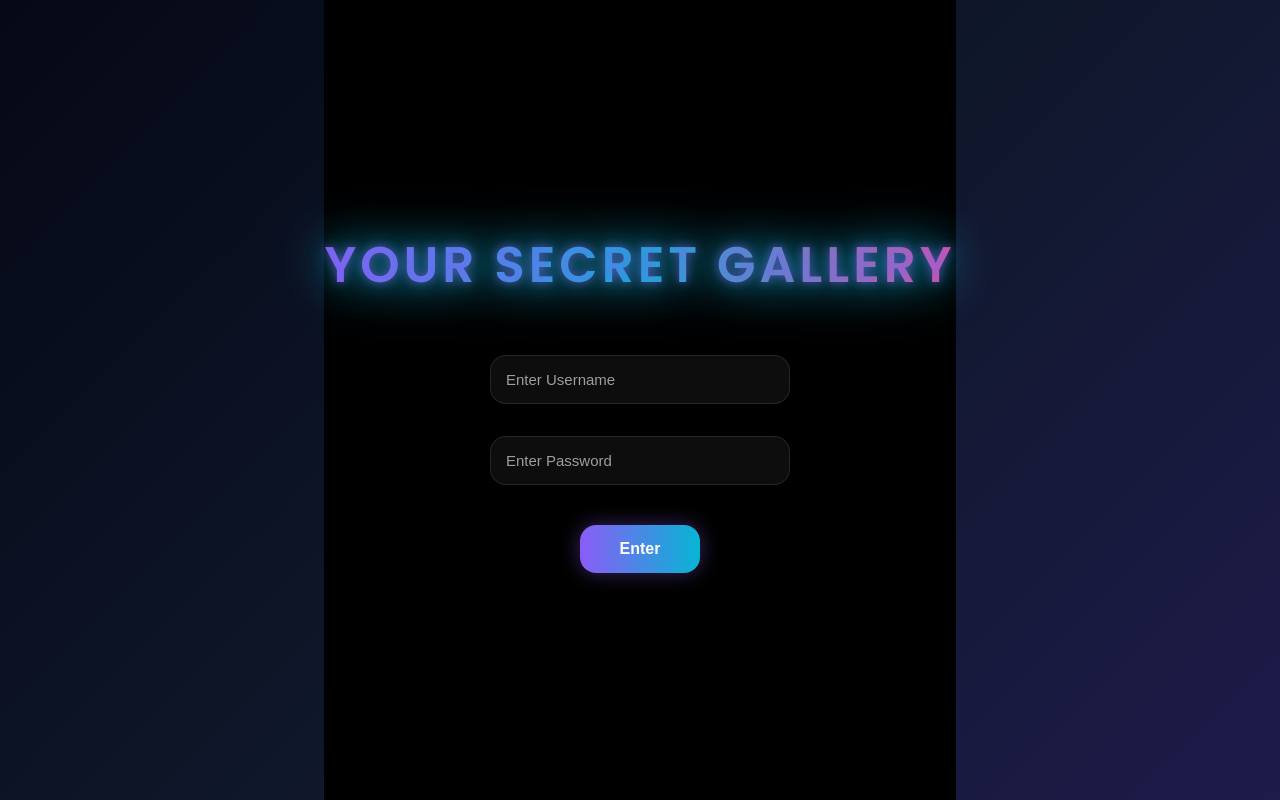
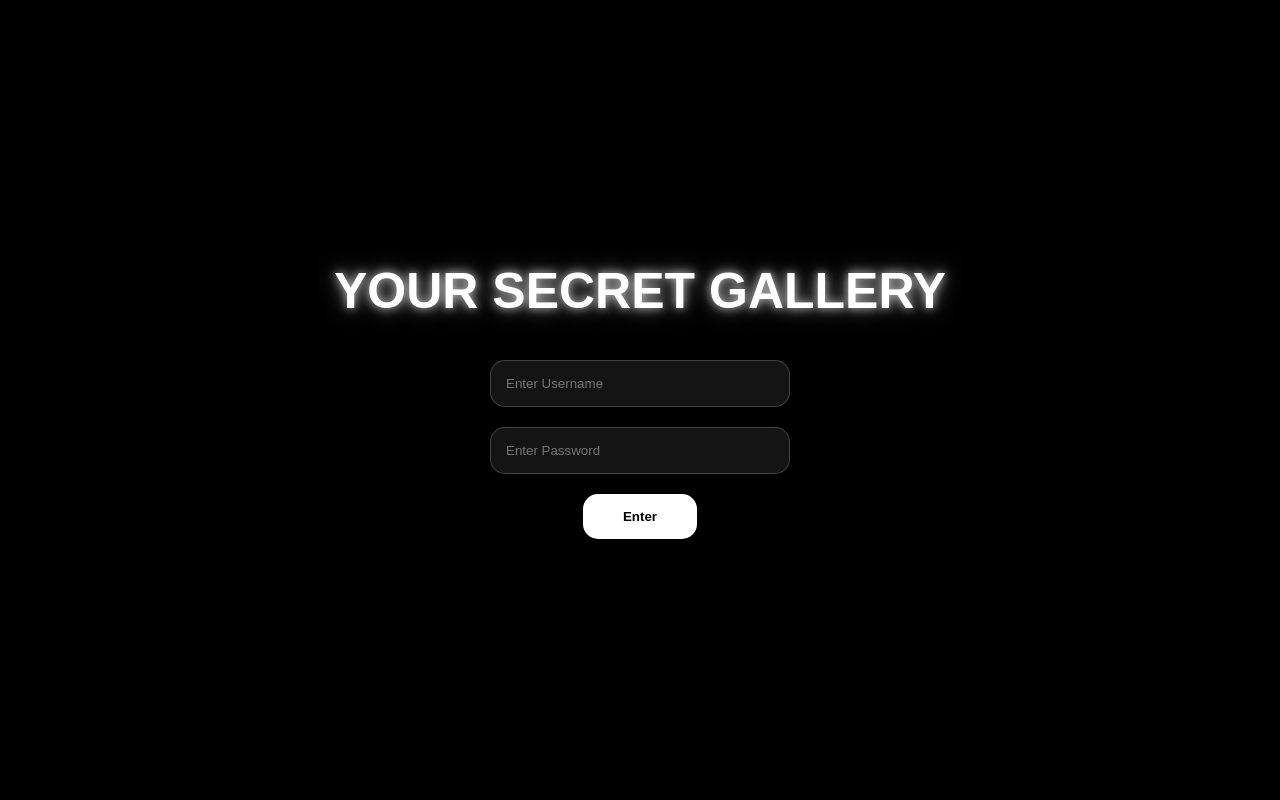
Before and after one commit to dasspandan41/secret-gallery, a React (Vite) app: page / in a window 1280 px wide. Built offline with nearby package versions, Linux system fonts and the light colour scheme.

Commit message:
premium design

```diff
--- a/src/index.css
+++ b/src/index.css
@@ -1,5 +1,3 @@
-@import url('https://fonts.googleapis.com/css2?family=Poppins:wght@300;400;500;600&display=swap');
-
 * {
   margin: 0;
   padding: 0;
@@ -7,166 +5,77 @@
 }
 
 body {
-  background: linear-gradient(
-    135deg,
-    #050816,
-    #0f172a,
-    #1e1b4b
-  );
-
-  min-height: 100vh;
-
-  font-family: 'Poppins', sans-serif;
-
-  overflow: hidden;
-
-  color: white;
+  background: #000;
+  overflow-x: hidden;
+  font-family: Arial, sans-serif;
 }
 
-/* CENTER CONTAINER */
-
-div {
-  display: flex;
-  flex-direction: column;
-
-  justify-content: center;
-  align-items: center;
-
-  height: 100vh;
+body::before {
+  content: "";
+  position: fixed;
+  width: 200%;
+  height: 200%;
+  background:
+    radial-gradient(
+      circle,
+      rgba(255,255,255,0.08) 0%,
+      transparent 60%
+    );
+  animation: moveBg 15s linear infinite;
+  z-index: -1;
 }
 
-/* TITLE */
+@keyframes moveBg {
 
-h1 {
-  font-size: 55px;
+  0% {
+    transform: translate(0,0);
+  }
 
-  margin-bottom: 35px;
+  50% {
+    transform: translate(-20%, -20%);
+  }
 
-  letter-spacing: 4px;
+  100% {
+    transform: translate(0,0);
+  }
 
-  text-transform: uppercase;
-
-  background: linear-gradient(
-    90deg,
-    #8b5cf6,
-    #06b6d4,
-    #ec4899
-  );
-
-  -webkit-background-clip: text;
-  -webkit-text-fill-color: transparent;
-
-  text-shadow:
-    0 0 10px rgba(139, 92, 246, 0.6),
-    0 0 20px rgba(6, 182, 212, 0.4);
-
-  animation: glow 3s infinite alternate;
 }
-
-/* INPUTS */
 
 input,
 textarea {
-  width: 320px;
-
-  margin: 12px;
-
-  padding: 14px 18px;
-
-  border-radius: 16px;
-
-  border: 1px solid rgba(255,255,255,0.1);
-
-  background: rgba(255,255,255,0.05);
-
-  backdrop-filter: blur(12px);
-
+  background: rgba(255,255,255,0.08);
+  border: 1px solid rgba(255,255,255,0.2);
+  outline: none;
   color: white;
-
-  font-size: 15px;
-
-  outline: none;
-
-  transition: 0.3s ease;
+  backdrop-filter: blur(10px);
+  border-radius: 15px;
+  transition: 0.3s;
 }
-
-/* PLACEHOLDER */
-
-input::placeholder,
-textarea::placeholder {
-  color: rgba(255,255,255,0.6);
-}
-
-/* INPUT FOCUS */
 
 input:focus,
 textarea:focus {
-  border: 1px solid #8b5cf6;
-
-  box-shadow:
-    0 0 15px rgba(139, 92, 246, 0.5);
-
-  transform: scale(1.03);
+  border: 1px solid white;
+  transform: scale(1.02);
 }
 
-/* BUTTON */
-
 button {
-  margin-top: 20px;
-
-  padding: 14px 28px;
-
+  background: white;
+  color: black;
   border: none;
-
-  border-radius: 16px;
-
-  background: linear-gradient(
-    90deg,
-    #8b5cf6,
-    #06b6d4
-  );
-
-  color: white;
-
-  font-size: 16px;
-
-  font-weight: 600;
-
-  cursor: pointer;
-
-  transition: 0.3s ease;
-
-  box-shadow:
-    0 0 20px rgba(139, 92, 246, 0.4);
+  border-radius: 15px;
+  font-weight: bold;
+  transition: 0.3s;
 }
 
-/* BUTTON HOVER */
-
 button:hover {
-  transform: translateY(-3px) scale(1.05);
-
-  box-shadow:
-    0 0 25px rgba(6, 182, 212, 0.7);
+  transform: scale(1.05);
+  cursor: pointer;
+  background: #ddd;
 }
 
-/* PARAGRAPH */
-
-p {
-  margin-top: 15px;
-
-  color: rgba(255,255,255,0.7);
-
-  font-size: 18px;
+h1,
+h2 {
+  text-shadow:
+    0 0 10px rgba(255,255,255,0.7),
+    0 0 20px rgba(255,255,255,0.5);
 }
-
-/* GLOW ANIMATION */
-
-@keyframes glow {
-  from {
-    filter: drop-shadow(0 0 10px #8b5cf6);
-  }
-
-  to {
-    filter: drop-shadow(0 0 25px #06b6d4);
-  }
-}
```
